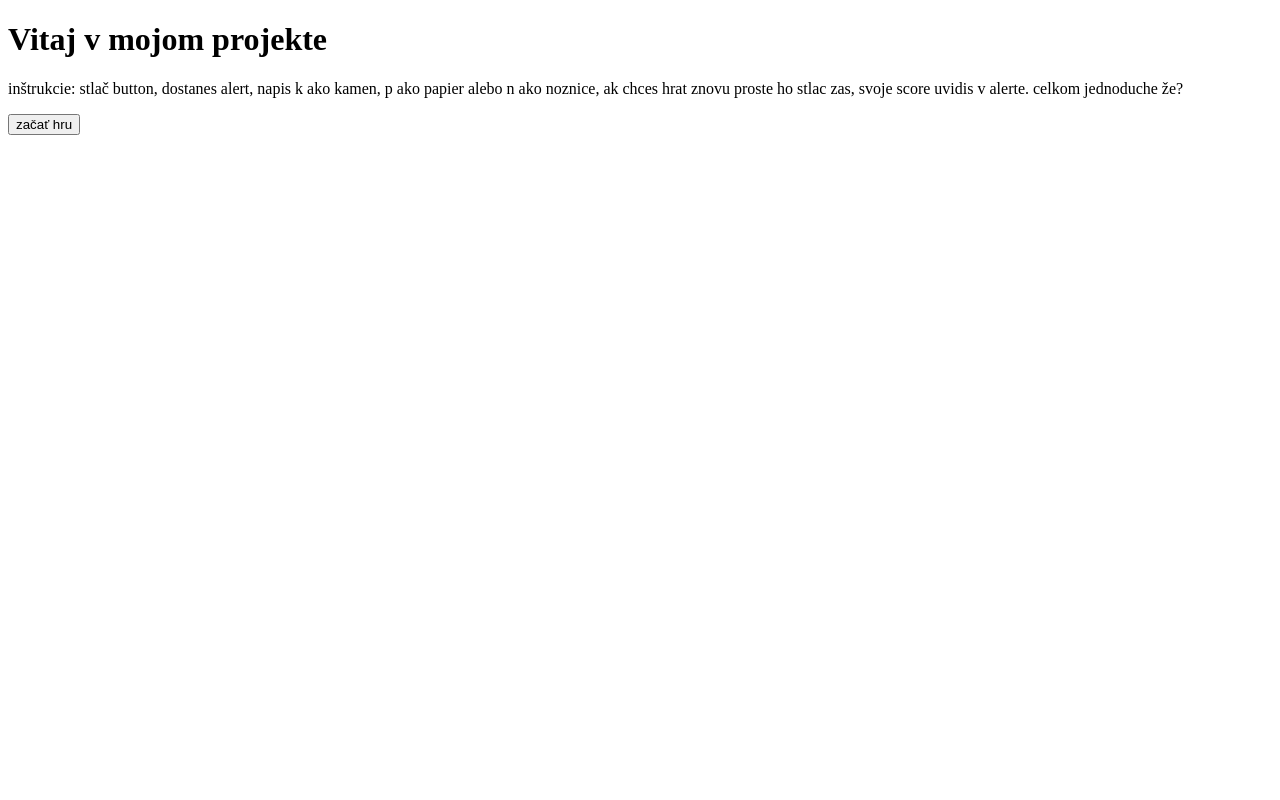
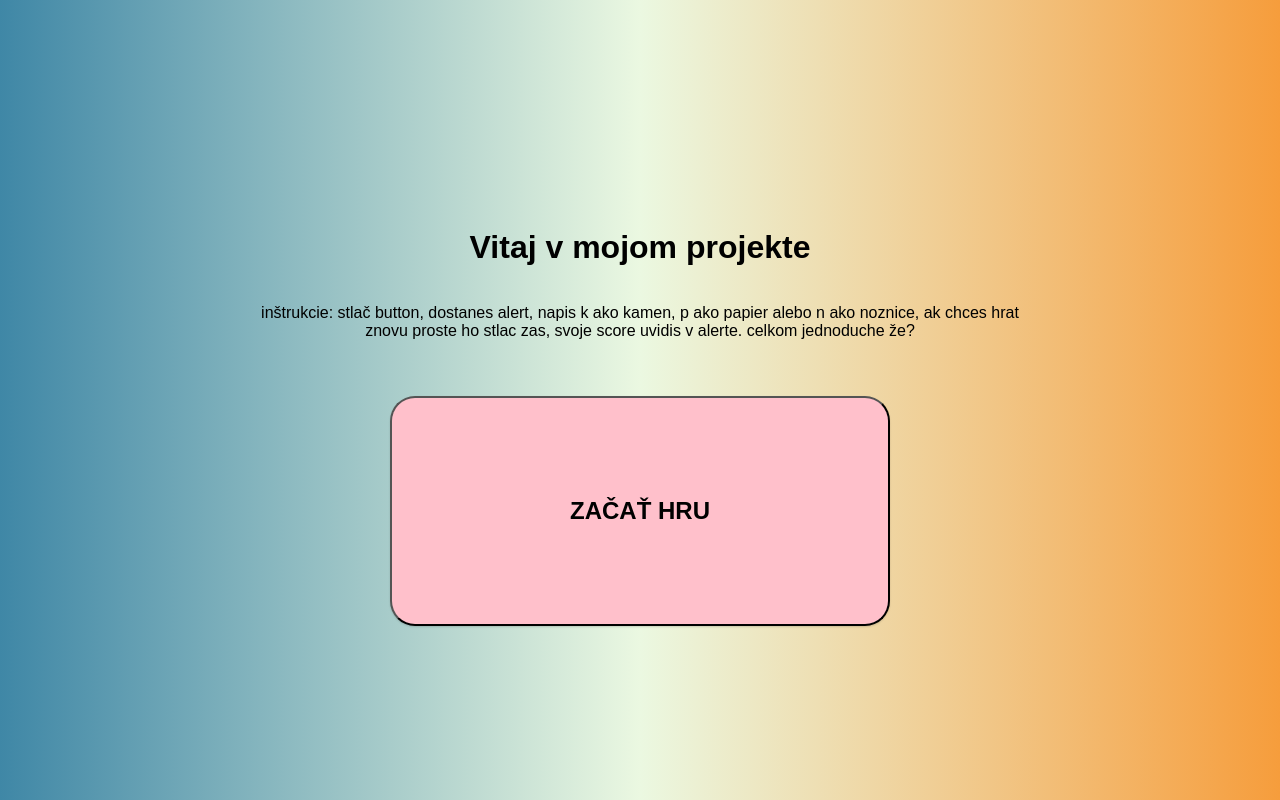
Before and after one commit to pdt2022hybrid/rabik-html-css-ulohy, a plain HTML site: page index.html in a window 1280 px wide. Drawn offline with Linux system fonts and the light colour scheme.

Commit message:
modified:   csstyle.css 	modified:   index.html 	deleted:    style.css

```diff
--- a/csstyle.css
+++ b/csstyle.css
@@ -0,0 +1,34 @@
+body {
+    display: flex;
+    font-family: sans-serif !important;
+    height: 100%;
+    background: linear-gradient(0.25turn, #3f87a6, #ebf8e1, #f69d3c);
+    flex-direction: column;
+    align-items: center;
+}
+.retard {
+    align-items: center;
+    display: flex;
+    flex-direction: column;
+    margin-top: 200px;
+}
+.box {
+    font-weight: bold;
+    margin-top: 40px;
+    width: 500px;
+    height: 230px;
+    font-size: x-large;
+    border-color: black;
+    border-radius: 25px;
+    background-color: pink;
+    box-shadow: 0 1px 2px rgba(0,0,0,0.15);
+    transition: 0.6s;
+}
+.box:hover {
+    cursor: pointer;
+    box-shadow: 0 5px 15px rgba(0,0,0,0.3);
+}
+.picus {
+    width: 60%;
+    text-align: center;
+}
--- a/index.html
+++ b/index.html
@@ -7,19 +7,17 @@
     <title>Document</title>
     <script src="jscript.js"></script>
 
-    <link rel="csstyle.css" />
+    <link rel="stylesheet" href="csstyle.css">
 </head>
 <body>
-    <div class="start-text">
+    <div class="retard">
         <h1>
             Vitaj v mojom projekte
         </h1>
-        <p>
+        <p class="picus">
             inštrukcie: stlač button, dostanes alert, napis k ako kamen, p ako papier alebo n ako noznice, ak chces hrat znovu proste ho stlac zas, svoje score uvidis v alerte. celkom jednoduche že?
         </p>
-    </div>
-    <div class="start-game">
-        <button onclick="begin()">začať hru</button>
+        <button class="box" onclick="begin()">ZAČAŤ HRU</button>
     </div>
 </body>
 </html>
```
Also changed, not shown: style.css (deleted).
